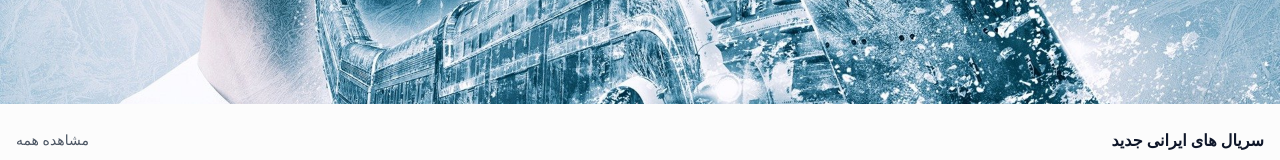
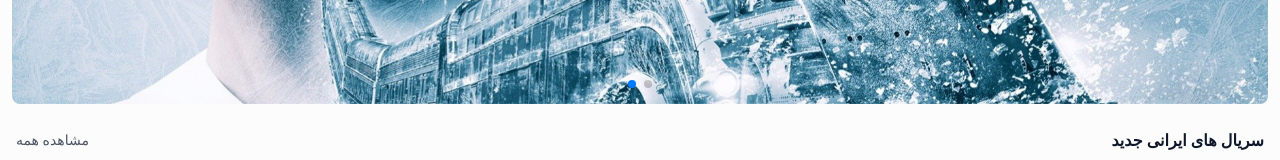
Before and after one commit to mahdibashirione/moviesTV, a React (Create React App) app: page / in a window 1280 px wide. Shown: the part 452-612 px from the top of the page. Built offline with nearby package versions, Linux system fonts and the light colour scheme.

Commit message:
edited style bigSlider

```diff
--- a/src/components/BigSlider.js
+++ b/src/components/BigSlider.js
@@ -9,6 +9,7 @@ import "swiper/css/navigation";
 
 // import required modules
 import { Autoplay, Pagination, Navigation } from "swiper";
+import { Link } from "react-router-dom";
 
 
 const BigSlider = () => {
@@ -32,7 +33,7 @@ const BigSlider = () => {
 
 
   return (
-    <section className="w-full max-w-[1500px]">
+    <section className="w-full max-w-[1500px] px-3">
       <Swiper
         spaceBetween={30}
         centeredSlides={true}
@@ -40,24 +41,18 @@ const BigSlider = () => {
           delay: 5000,
           disableOnInteraction: false,
         }}
+        pagination={{ clickable: true }}
         navigation={false}
-        modules={[Autoplay, Navigation]}
-        className="mySwiper md:h-[500px] h-[300px] mb-8 md:mb-0"
+        modules={[Autoplay, Pagination, Navigation]}
+        className="mySwiper md:h-[500px] h-[300px] rounded-lg overflow-hidden mx-auto"
       >
 
         {data && data.map(movie => {
           return (
             <SwiperSlide key={movie.id} className="group w-full h-full bg-blue-500 relative">
-              <div className="w-full h-full">
+              <Link to="" className="w-full h-full block">
                 <img src={movie.cover} alt="slider" className="w-full h-full object-cover" />
-              </div>
-              <div className="duration-400 text-sm opacity-0 group-hover:opacity-100 md:text-base select-none w-full h-full absolute top-0 right-0 bg-gradient-to-t from-[#fcfcfc]">
-                <div className="w-full h-full container flex flex-col justify-end items-end px-4 md:py-20">
-                  <span className="md:text-2xl lg:text-3xl text-xl font-bold">{movie.detale.name}</span>
-                  <p className="mt-3 mb-6 text-gray-600">{movie.detale.sizen}</p>
-                  <button className="border border-orange-500 text-orange-500 px-4 py-2.5 rounded-lg hover:bg-orange-500 hover:text-white duration-300">تماشا کردن/دانلود</button>
-                </div>
-              </div>
+              </Link>
             </SwiperSlide>
           )
         })}
```
